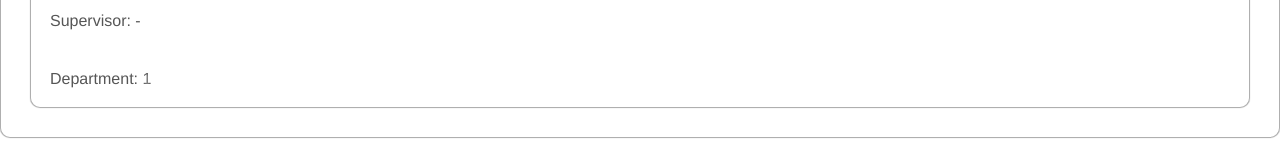
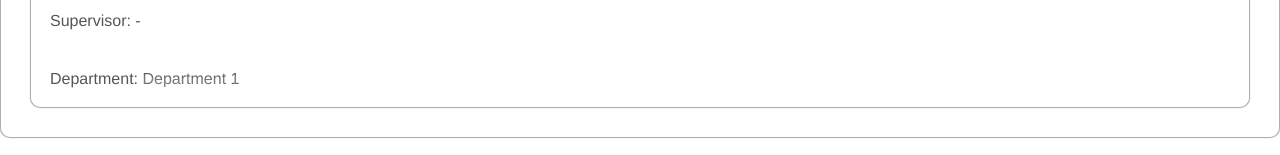
Before and after one commit to yuilin/fe-vuejs, a Vue app: page /employees/1 in a window 1280 px wide. Shown: the part 944-1099 px from the top of the page. Built offline with nearby package versions, Linux system fonts and the light colour scheme.

Commit message:
fixed bugs with skill detailed view

```diff
--- a/src/components/employees/Employee.vue
+++ b/src/components/employees/Employee.vue
@@ -29,9 +29,9 @@ export default {
                 .find(item => item.name === 'Position').value
               if (position === 'Department Manager') {
                 let department = this.$store.getters['getDepartments']
-                  .find(department => department.id === this.selectedEmployee.id)
+                  .find(department => department.manager === this.selectedEmployee.id)
                 info.items.push({name: 'Supervisor', value: '-'})
-                info.items.push({name: 'Department', value: department.id, link: '/departments/' + department.id})
+                info.items.push({name: 'Department', value: department.name, linkTo: '/departments/' + department.id})
               } else {
                 let projectId = this.selectedEmployee.personalData.items
                   .find(item => item.name === 'Project').value
@@ -50,9 +50,9 @@ export default {
                   }
                   info.items.push({
                     name: 'Supervisor',
-                    value: supervisor.name + ' ' + supervisor.surname,
-                    link: '/departments/' + department.id})
-                  info.items.push({name: 'Department', value: department.id, link: '/departments/' + department.id})
+                    value: supervisor.personalData.credentials.name + ' ' + supervisor.personalData.credentials.surname,
+                    linkTo: '/employees/' + supervisor.id})
+                  info.items.push({name: 'Department', value: department.name, linkTo: '/departments/' + department.id})
                 } else {
                   info.items.push({name: 'Supervisor', value: '-'})
                   info.items.push({name: 'Department', value: '-'})
```
